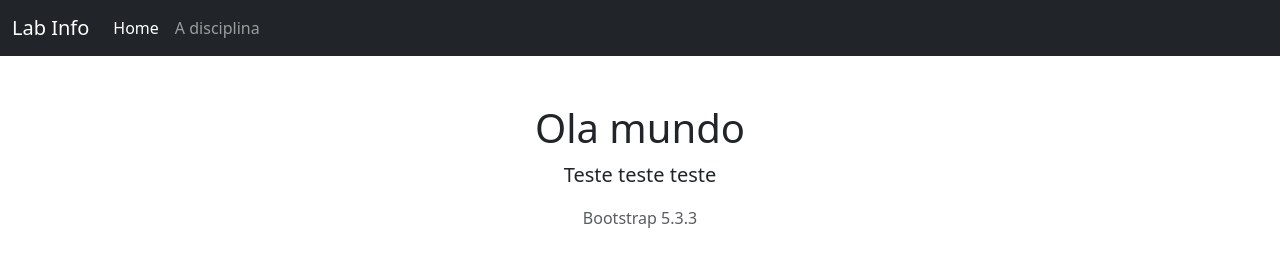
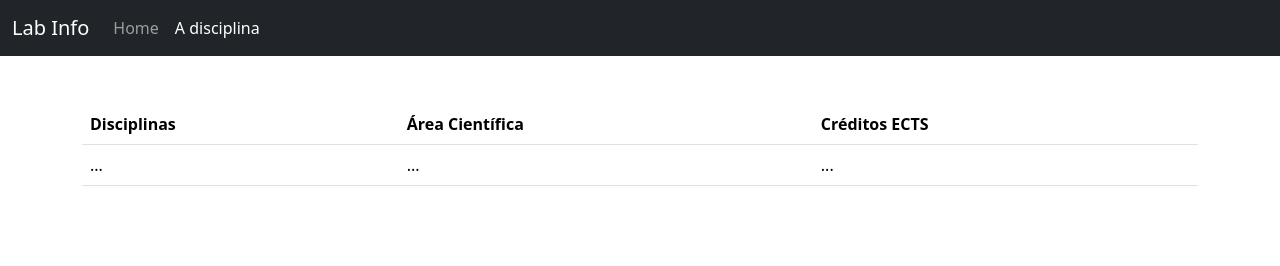
Before and after one commit to 0rod105/LABINFO-03-26-27, a plain HTML site: page disciplina.html in a window 1280 px wide. Drawn offline with nearby package versions, Linux system fonts and the light colour scheme.

Commit message:
5.ª tarefa cumprida

```diff
--- a/disciplina.html
+++ b/disciplina.html
@@ -3,7 +3,7 @@
   <head>
     <meta charset="utf-8">
     <meta name="viewport" content="width=device-width, initial-scale=1">
-    <title>Lab Info</title>
+    <title>Lab Info - A disciplina</title>
     <link href="https://cdn.jsdelivr.net/npm/bootstrap@5.3.3/dist/css/bootstrap.min.css" rel="stylesheet" integrity="sha384-QWTKZyjpPEjISv5WaRU9OFeRpok6YctnYmDr5pNlyT2bRjXh0JMhjY6hW+ALEwIH" crossorigin="anonymous">
   </head>
   <body>
@@ -16,20 +16,33 @@
         <div class="collapse navbar-collapse" id="menuPrincipal">
           <ul class="navbar-nav">
             <li class="nav-item">
-              <a class="nav-link active" href="index.html">Home</a>
+              <a class="nav-link" href="index.html">Home</a>
             </li>
             <li class="nav-item">
-              <a class="nav-link" href="disciplina.html">A disciplina</a>
+              <a class="nav-link active" href="disciplina.html">A disciplina</a>
             </li>
           </ul>
         </div>
       </div>
     </nav>
 
-    <div class="container my-5 text-center">
-      <h1>Ola mundo</h1>
-      <p class="lead">Teste teste teste</p>
-      <p class="text-muted">Bootstrap 5.3.3</p>
+    <div class="container my-5">
+      <table class="table">
+        <thead>
+          <tr>
+            <th scope="col">Disciplinas</th>
+            <th scope="col">Área Científica</th>
+            <th scope="col">Créditos ECTS</th>
+          </tr>
+        </thead>
+        <tbody>
+          <tr>
+            <td>...</td>
+            <td>...</td>
+            <td>...</td>
+          </tr>
+        </tbody>
+      </table>
     </div>
 
     <script src="https://cdn.jsdelivr.net/npm/bootstrap@5.3.3/dist/js/bootstrap.bundle.min.js" integrity="sha384-YvpcrYf0tY3lHB60NNkmXc5s9fDVZLESaAA55NDzOxhy9GkcIdslK1eN7N6jIeHz" crossorigin="anonymous"></script>
```
